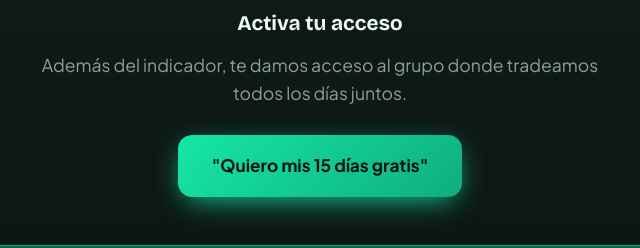
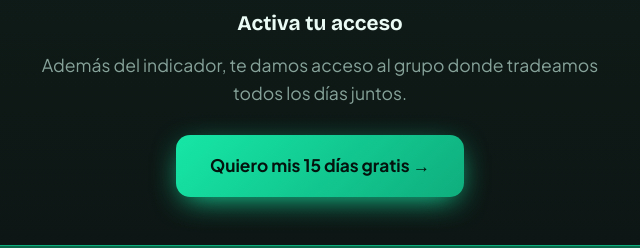
Before and after one commit to adriansanpei/quantum-landing, a plain HTML site: page index.html in a window 1280 px wide. Shown: the part 4220-4468 px from the top of the page, 320-960 px from the left. Drawn offline with nearby package versions, Linux system fonts and the light colour scheme.

Commit message:
Add files via upload

```diff
--- a/index.html
+++ b/index.html
@@ -530,7 +530,7 @@ footer{border-top:1px solid var(--border-soft);padding:42px 0;color:var(--muted-
       <p class="free-lead">¿La pregunta es si vas a operar adivinando otra vez… o con una señal que ya probó ser rentable?</p>
       <h4 style="font-family:var(--font-display);font-size:1.3rem;margin:28px 0 10px;color:var(--text)">Activa tu acceso</h4>
       <p class="free-lead" style="margin-bottom:28px">Además del indicador, te damos acceso al grupo donde tradeamos todos los días juntos.</p>
-      <a href="https://wa.me/524421361112?text=Hola%2C%20estoy%20interesado%20en%20los%2015%20d%C3%ADas%20gratis%20de%20Quantum%2C%20quiero%20m%C3%A1s%20informaci%C3%B3n" target="_blank" rel="noopener" class="btn btn-primary btn-lg" onclick="gtag('event','click_prueba_gratis',{'event_category':'cta','event_label':'whatsapp_trial'})" style="display:inline-block;min-width:280px">"Quiero mis 15 días gratis"</a>
+      <a href="https://wa.me/524421361112?text=Hola%2C%20quiero%20empezar%20mi%20free%20trial%20del%20Indicador%20Quantum" target="_blank" rel="noopener" class="btn btn-primary btn-lg" onclick="gtag('event','click_prueba_gratis',{'event_category':'cta','event_label':'whatsapp_trial'})" style="display:inline-block;min-width:280px">Quiero mis 15 días gratis →</a>
     </div>
   </div>
 </section>
```
